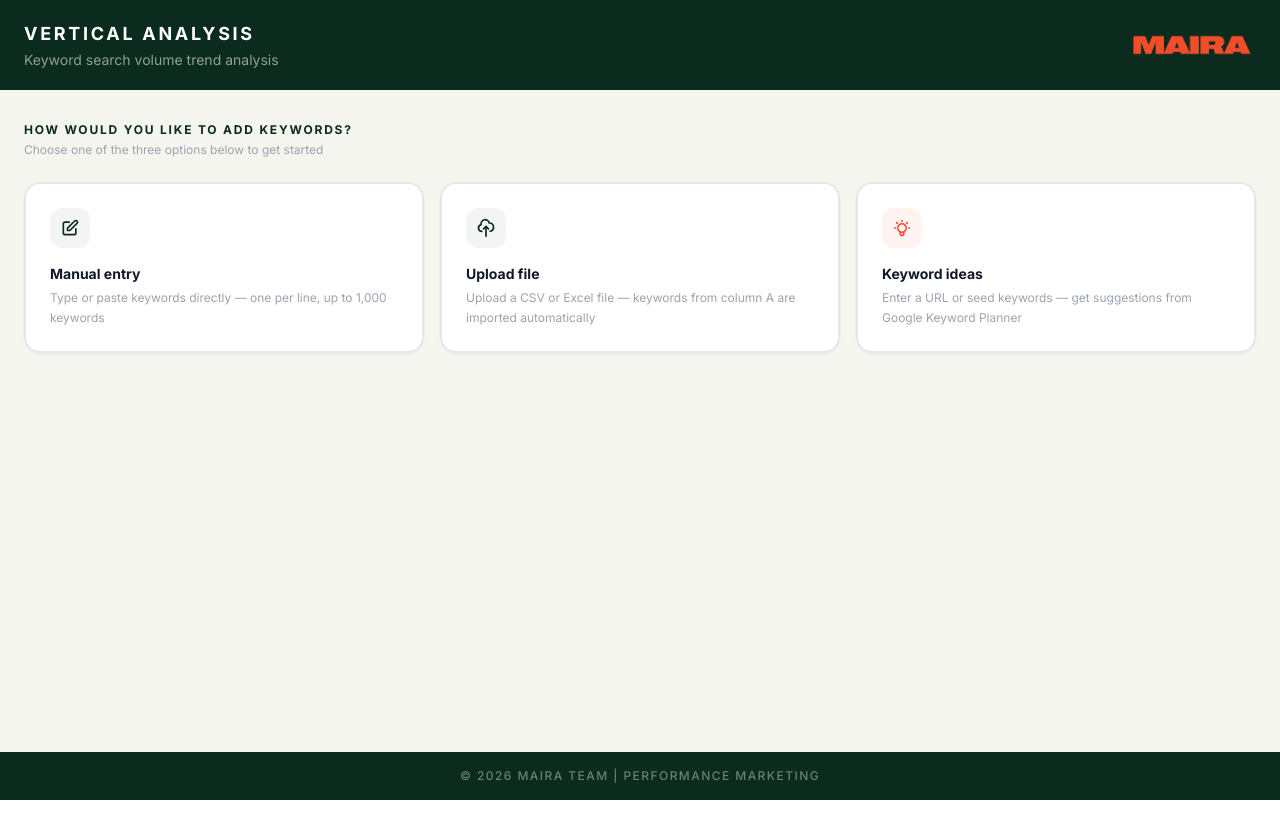
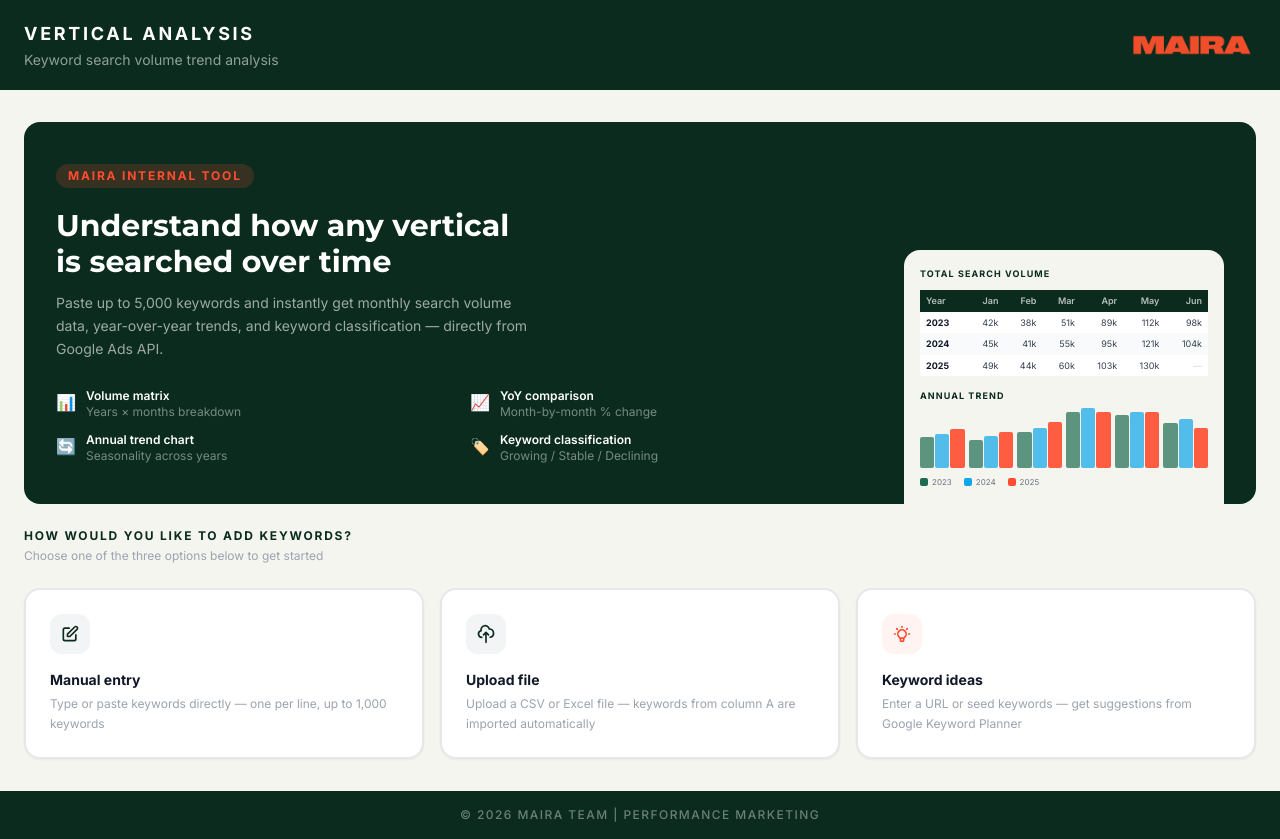
Before and after one commit to annar8699/vertical-analysis, a Next.js app: page / in a window 1280 px wide. Before the commit the page ends 800 px from the top, so only its background shows below. Built offline with nearby package versions, Linux system fonts and the light colour scheme.

Commit message:
Add hero landing section with tool description and output preview

```diff
--- a/app/page.tsx
+++ b/app/page.tsx
@@ -249,6 +249,108 @@
         {/* Landing: 3-block selection (shown when no mode selected and no results yet) */}
         {inputMode === null && !results && (
           <div>
+
+            {/* Hero */}
+            <div className="rounded-2xl overflow-hidden mb-6" style={{ backgroundColor: 'var(--maira-green)' }}>
+              <div className="px-8 pt-10 pb-0 md:flex md:items-end md:gap-8">
+                {/* Text */}
+                <div className="flex-1 pb-10">
+                  <span
+                    className="inline-block text-xs font-bold uppercase tracking-widest px-3 py-1 rounded-full mb-5"
+                    style={{ backgroundColor: 'rgba(255,77,48,0.18)', color: '#FF4D30', letterSpacing: '0.15em' }}
+                  >
+                    Maira Internal Tool
+                  </span>
+                  <h2
+                    className="text-2xl md:text-3xl font-bold text-white mb-3 leading-snug"
+                    style={{ fontFamily: 'var(--font-montserrat), sans-serif' }}
+                  >
+                    Understand how any vertical<br />is searched over time
+                  </h2>
+                  <p className="text-sm leading-relaxed mb-7" style={{ color: 'rgba(255,255,255,0.6)', maxWidth: '480px' }}>
+                    Paste up to 5,000 keywords and instantly get monthly search volume data, year-over-year trends, and keyword classification — directly from Google Ads API.
+                  </p>
+                  <div className="grid grid-cols-2 gap-3">
+                    {[
+                      { icon: '📊', label: 'Volume matrix', desc: 'Years × months breakdown' },
+                      { icon: '📈', label: 'YoY comparison', desc: 'Month-by-month % change' },
+                      { icon: '🔄', label: 'Annual trend chart', desc: 'Seasonality across years' },
+                      { icon: '🏷️', label: 'Keyword classification', desc: 'Growing / Stable / Declining' },
+                    ].map((f) => (
+                      <div key={f.label} className="flex items-start gap-2.5">
+                        <span className="text-base mt-0.5">{f.icon}</span>
+                        <div>
+                          <p className="text-xs font-semibold text-white">{f.label}</p>
+                          <p className="text-xs" style={{ color: 'rgba(255,255,255,0.45)' }}>{f.desc}</p>
+                        </div>
+                      </div>
+                    ))}
+                  </div>
+                </div>
+
+                {/* Mini output preview */}
+                <div className="hidden md:block flex-shrink-0 w-80 pb-0">
+                  <div className="rounded-t-2xl overflow-hidden" style={{ backgroundColor: '#f5f5f0' }}>
+                    {/* Mini table */}
+                    <div className="px-4 pt-4 pb-3">
+                      <p className="text-xs font-bold uppercase tracking-widest mb-2" style={{ color: '#0A2B1D', fontSize: '9px', letterSpacing: '0.12em' }}>Total Search Volume</p>
+                      <table className="w-full" style={{ fontSize: '9px' }}>
+                        <thead>
+                          <tr style={{ backgroundColor: '#0A2B1D' }}>
+                            {['Year','Jan','Feb','Mar','Apr','May','Jun'].map(h => (
+                              <th key={h} className="px-1.5 py-1 text-right first:text-left" style={{ color: 'rgba(255,255,255,0.7)', fontWeight: 600 }}>{h}</th>
+                            ))}
+                          </tr>
+                        </thead>
+                        <tbody>
+                          {[
+                            { year: '2023', vals: ['42k','38k','51k','89k','112k','98k'], bg: '#fff' },
+                            { year: '2024', vals: ['45k','41k','55k','95k','121k','104k'], bg: '#f9fafb' },
+                            { year: '2025', vals: ['49k','44k','60k','103k','130k','—'], bg: '#fff' },
+                          ].map(row => (
+                            <tr key={row.year} style={{ backgroundColor: row.bg }}>
+                              <td className="px-1.5 py-1 font-bold" style={{ color: '#111827' }}>{row.year}</td>
+                              {row.vals.map((v, i) => (
+                                <td key={i} className="px-1.5 py-1 text-right" style={{ color: v === '—' ? '#d1d5db' : '#374151' }}>{v}</td>
+                              ))}
+                            </tr>
+                          ))}
+                        </tbody>
+                      </table>
+                    </div>
+                    {/* Mini chart bars */}
+                    <div className="px-4 pb-4">
+                      <p className="text-xs font-bold uppercase tracking-widest mb-2" style={{ color: '#0A2B1D', fontSize: '9px', letterSpacing: '0.12em' }}>Annual Trend</p>
+                      <div className="flex items-end gap-1 h-14">
+                        {[
+                          { h2023: 55, h2024: 62, h2025: 70 },
+                          { h2023: 50, h2024: 57, h2025: 64 },
+                          { h2023: 65, h2024: 72, h2025: 82 },
+                          { h2023: 100, h2024: 108, h2025: 100 },
+                          { h2023: 95, h2024: 100, h2025: 100 },
+                          { h2023: 80, h2024: 88, h2025: 72 },
+                        ].map((m, i) => (
+                          <div key={i} className="flex items-end gap-px flex-1">
+                            <div className="flex-1 rounded-sm" style={{ height: `${m.h2023 * 0.56}px`, backgroundColor: '#1d6b52', opacity: 0.7 }} />
+                            <div className="flex-1 rounded-sm" style={{ height: `${m.h2024 * 0.56}px`, backgroundColor: '#0ea5e9', opacity: 0.7 }} />
+                            <div className="flex-1 rounded-sm" style={{ height: `${m.h2025 * 0.56}px`, backgroundColor: '#FF4D30', opacity: 0.9 }} />
+                          </div>
+                        ))}
+                      </div>
+                      <div className="flex gap-3 mt-2">
+                        {[['#1d6b52','2023'],['#0ea5e9','2024'],['#FF4D30','2025']].map(([c,y]) => (
+                          <div key={y} className="flex items-center gap-1">
+                            <div className="w-2 h-2 rounded-sm" style={{ backgroundColor: c }} />
+                            <span style={{ fontSize: '8px', color: '#6b7280' }}>{y}</span>
+                          </div>
+                        ))}
+                      </div>
+                    </div>
+                  </div>
+                </div>
+              </div>
+            </div>
+
             <div className="mb-6">
               <h2
                 className="text-xs font-bold uppercase tracking-widest mb-1"
```
